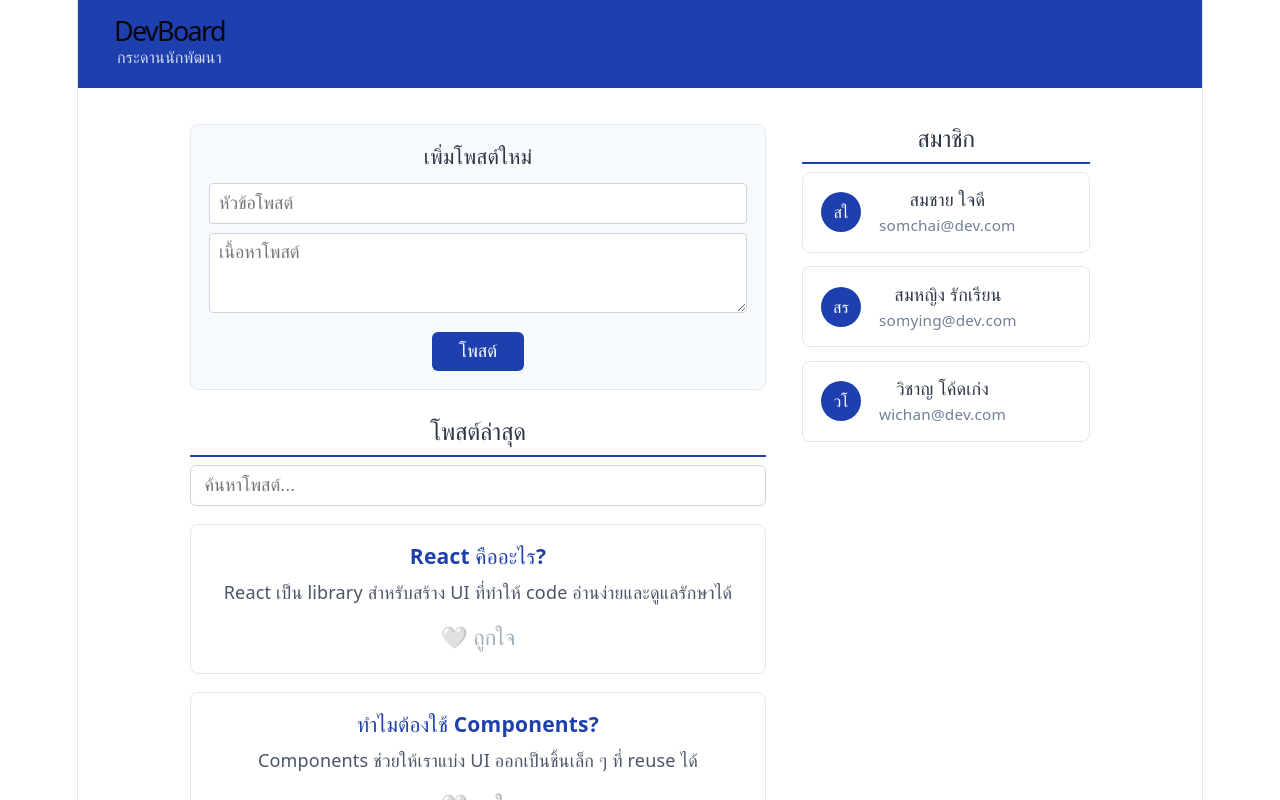
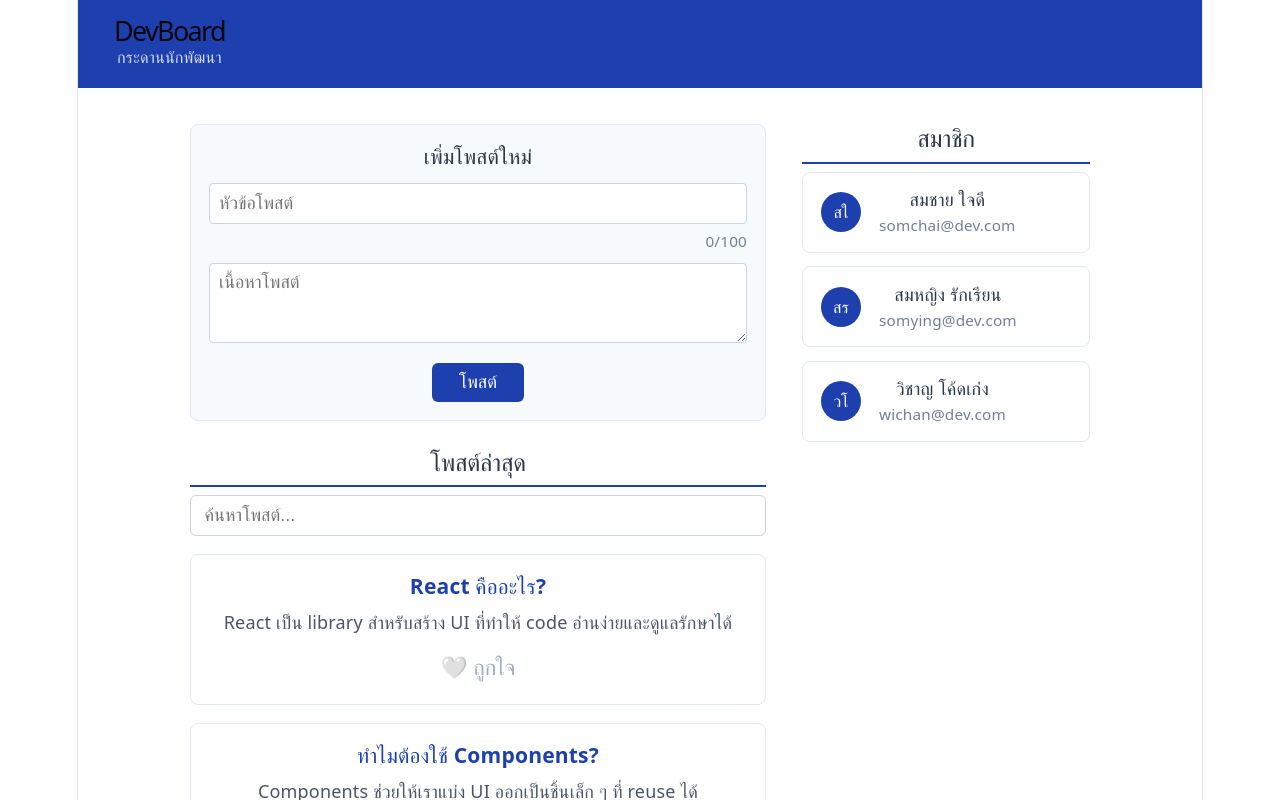
Before and after one commit to 67160030/devboard-67160030, a React (Vite) app: page / in a window 1280 px wide. Shown: the top 800 px of the page. Built offline with nearby package versions, Linux system fonts and the light colour scheme.

Commit message:
feat: task2 - search, favorites, add post form

```diff
--- a/src/components/AddPostForm.jsx
+++ b/src/components/AddPostForm.jsx
@@ -32,17 +32,29 @@ function AddPostForm({ onAddPost }) {
         type="text"
         placeholder="หัวข้อโพสต์"
         value={title}
+        maxLength={100}
         onChange={(e) => setTitle(e.target.value)}
         style={{
           width: "100%",
           padding: "0.5rem",
-          marginBottom: "0.5rem",
+          marginBottom: "0.25rem",
           border: "1px solid #cbd5e0",
           borderRadius: "4px",
           fontSize: "1rem",
           boxSizing: "border-box",
         }}
       />
+
+      <div
+        style={{
+          textAlign: "right",
+          fontSize: "0.85rem",
+          marginBottom: "0.5rem",
+          color: title.length > 90 ? "#e53e3e" : "#718096",
+        }}
+      >
+        {title.length}/100
+      </div>
 
       <textarea
         placeholder="เนื้อหาโพสต์"
```
